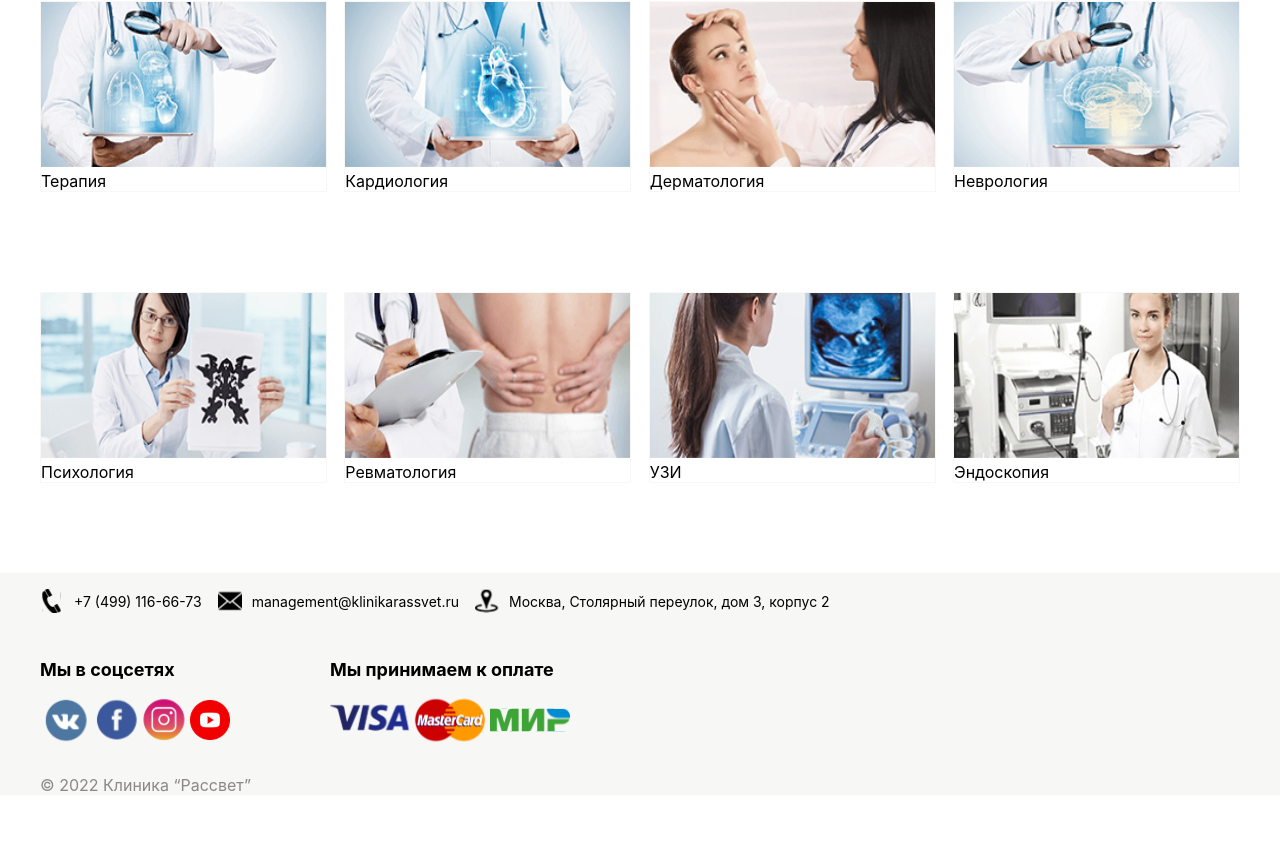
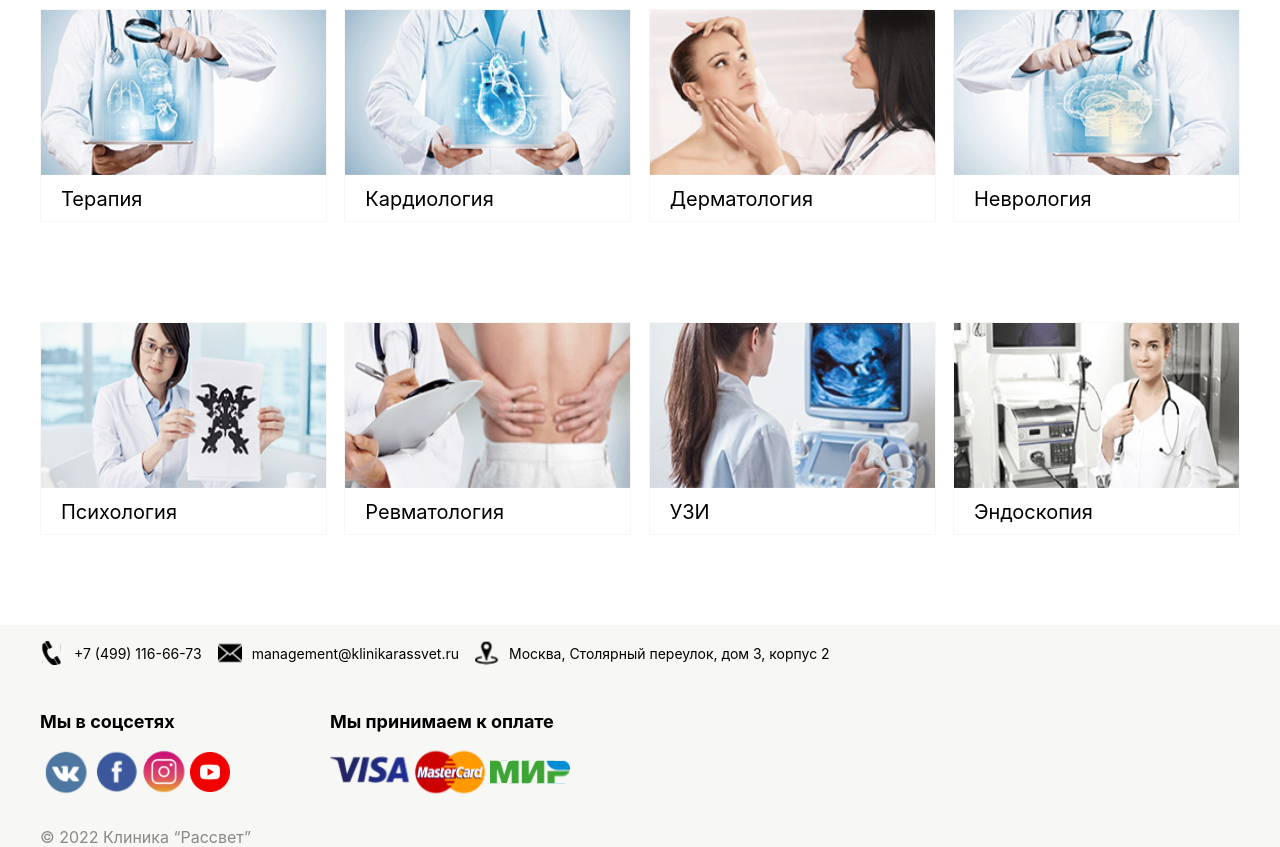
Before and after one commit to Liaisan829/rassvet_clinic_app, a Next.js app: page /adultClinic in a window 1280 px wide. Shown: the part 383-1230 px from the top of the page. Before the commit the page ends 1198 px from the top, so only its background shows below. Built offline with nearby package versions, Linux system fonts and the light colour scheme.

Commit message:
fixed 2 header in scrolling, added link to clinic card

```diff
--- a/components/BaseLayout/BaseLayout.module.scss
+++ b/components/BaseLayout/BaseLayout.module.scss
@@ -25,6 +25,7 @@
     padding: 16px;
     @include regular-text;
   }
+
   a {
     color: $c-black;
     margin-left: 10px;
@@ -33,6 +34,11 @@
 
 .header {
   border-bottom: 3px solid $c-light-gray;
+  position: sticky;
+  top: 0;
+  z-index: 5;
+  background-color: $c-white;
+
 
   &__navbar {
     display: flex;
@@ -47,9 +53,15 @@
 
 .main {
   margin-top: 20px;
+
   h1 {
     @include header-text;
   }
+
+  p {
+    @include average-text;
+  }
+
   &__container {
     max-width: 1200px;
     width: 100%;
@@ -60,16 +72,18 @@
 .footer {
   background: $c-light-gray;
   margin-top: 90px;
-  margin-bottom: 20px;
+
   &__desc {
     display: flex;
     flex-direction: column;
     align-items: flex-start;
   }
+
   &__contacts {
     display: flex;
     flex-direction: row;
     margin-bottom: 15px;
+
     &__item {
       display: flex;
       flex-direction: row;
@@ -78,30 +92,37 @@
       @include regular-text;
     }
   }
+
   &__info {
     display: flex;
     flex-direction: row;
     margin-bottom: 15px;
+
     &__block {
       display: flex;
       flex-direction: column;
       margin-right: 100px;
+
       h2 {
         @include bold-text;
       }
+
       &__icons {
         display: flex;
         flex-direction: row;
       }
+
       &__payment {
         margin-top: -15px;
       }
     }
   }
+
   a {
     color: $c-black;
     margin-left: 10px;
   }
+
   p {
     @include small-text;
     color: $c-gray;
--- a/components/Card/ClinicCard/ClinicCard.module.scss
+++ b/components/Card/ClinicCard/ClinicCard.module.scss
@@ -2,14 +2,14 @@
 
 .card{
   border: 1px solid $c-light-gray;
+  cursor: pointer;
 
   p{
     cursor: pointer;
   }
 
 
-  &__title{
-    @include average-text();
+  &__bottom{
     margin: 8px auto 10px 20px;
   }
 }
--- a/components/Card/ClinicCard/ClinicCard.tsx
+++ b/components/Card/ClinicCard/ClinicCard.tsx
@@ -14,18 +14,22 @@ export const ClinicCard: FC<CardProps> = ({img, title}) => {
     return (
         <>
             <div className={styles.card}>
-                <Image src={img} width={285} height={165}/>
+                <Link href={`/adultClinic/${title}`}>
+                    <Image src={img} width={285} height={165}/>
+                </Link>
+
                 <div className={styles.card__bottom}>
                     <Link href={`/adultClinic/${title}`}>
+
                         <p>{title}</p>
                     </Link>
                 </div>
             </div>
         </>
     );
-}
+};
 
-//missing key
+// missing key
 // const[adultCards, setAdultCards] = useState([
 //     <ClinicCard img={therapy} title="Терапия"/>,
 //     <ClinicCard img={cardiology} title="Кардиология"/>,
--- a/components/DoctorsSlider/DoctorsSlider.scss
+++ b/components/DoctorsSlider/DoctorsSlider.scss
@@ -8,7 +8,7 @@
     align-items: center;
     position: relative;
     top: 200px;
-    z-index: 10;
+    z-index: 4;
     cursor: pointer;
   }
 }
--- a/pages/adultClinic.tsx
+++ b/pages/adultClinic.tsx
@@ -1,6 +1,5 @@
 import {BaseLayout} from "../components/BaseLayout/BaseLayout";
 import {ClinicCard} from "../components/Card/ClinicCard/ClinicCard";
-
 import therapy from "../public/adultClinic/therapy.svg";
 import cardiology from "../public/adultClinic/cardiology.svg";
 import dermatology from "../public/adultClinic/dermatology.svg";
@@ -9,7 +8,6 @@ import psicology from "../public/adultClinic/psicology.svg";
 import revmatology from "../public/adultClinic/revmatology.svg";
 import ultrasound from "../public/adultClinic/ultrasound.svg";
 import endoscopia from "../public/adultClinic/endoscopia.svg";
-
 import styles from "../styles/pagesStyles/adultClinic.module.scss";
 
 const AdultClinic = () => {
```
